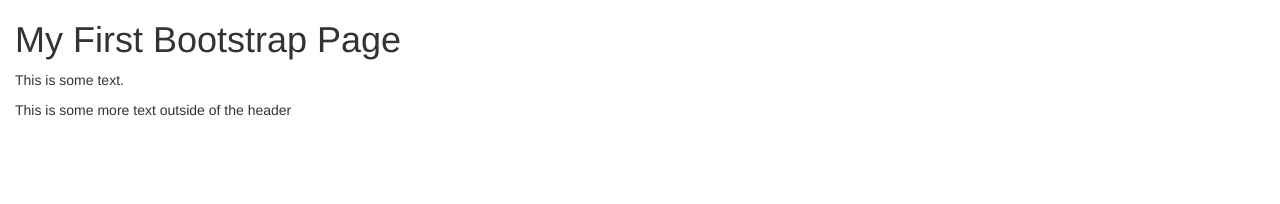
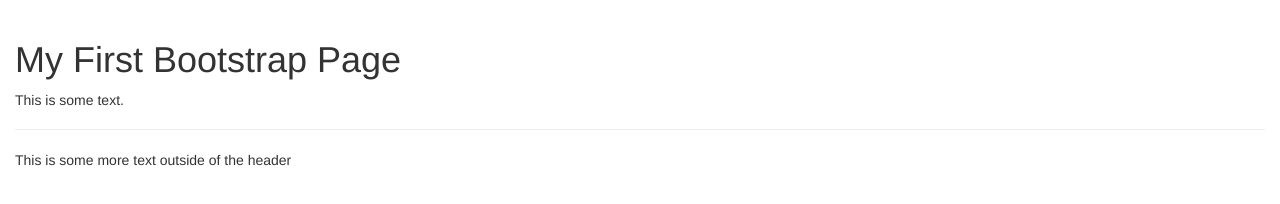
Before and after one commit to uptonhomehardware/bootstrap_template, a plain HTML site: page index.html in a window 1280 px wide. Drawn offline with nearby package versions, Linux system fonts and the light colour scheme.

Commit message:
update header class
add class page-header

```diff
--- a/index.html
+++ b/index.html
@@ -10,7 +10,7 @@
 
   <body>
     <div class="container-fluid">
-      <header>
+      <header class="page-header">
         <h1>My First Bootstrap Page</h1>
         <p>This is some text.</p>
       </header>
```
